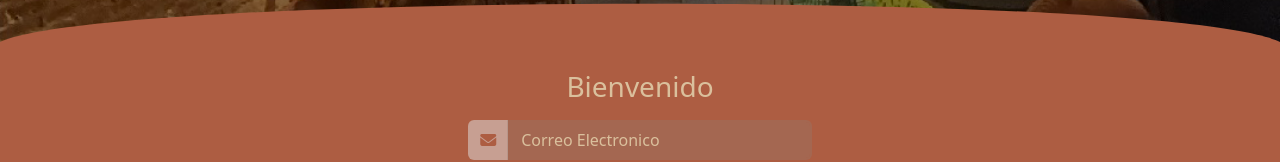
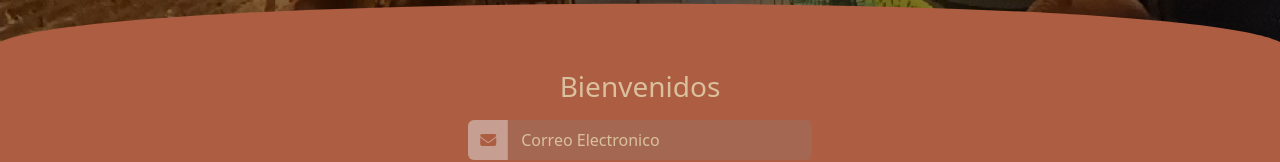
Before and after one commit to loncho67880/MatronaAngularRailway, an Angular app: page /auth in a window 1280 px wide. Shown: the part 378-540 px from the top of the page. Built offline with nearby package versions, Linux system fonts and the light colour scheme; what ngx-lottie would draw is missing.

Commit message:
ajuste de deploy

```diff
--- a/src/app/home/pages/auth/auth/auth.component.html
+++ b/src/app/home/pages/auth/auth/auth.component.html
@@ -5,7 +5,7 @@
 
   <div class="Login-container">
     <div class="login-container_info m-5">
-      <h3 class="text-center">Bienvenido</h3>
+      <h3 class="text-center">Bienvenidos</h3>
       <!-- * Formulario -->
       <form [formGroup]="formLogin" autocomplete="off">
         <!-- * EMAIL -->
```
